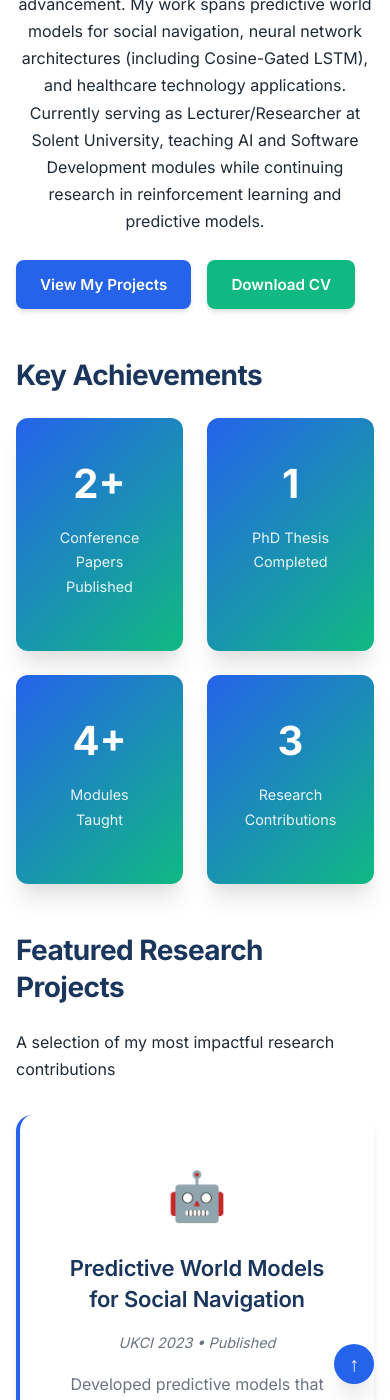
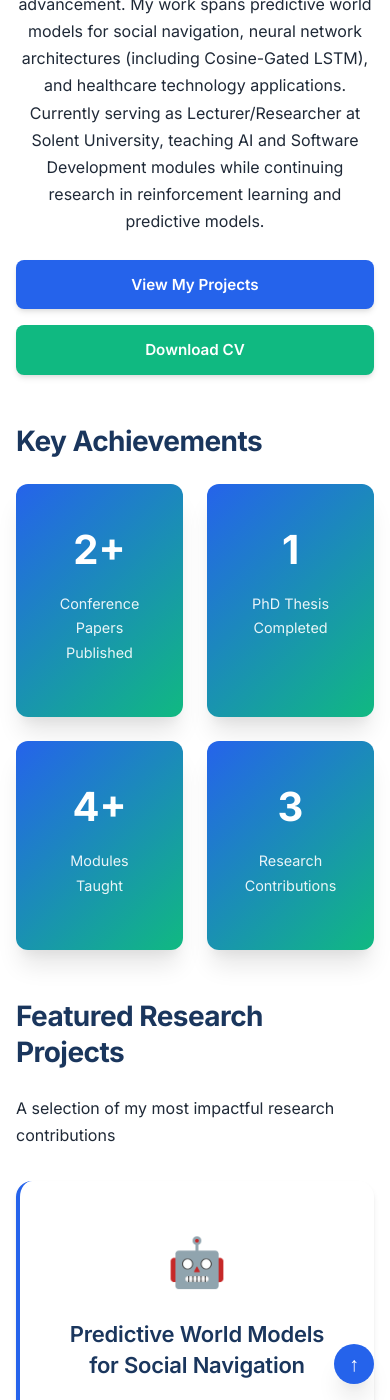
Before and after one commit to goodluckoguzie/goodluckoguzie.github.io, a Jekyll site: the page built from index.md, in a window 390 px wide and 1400 px high, scrolled down 478 px. Built offline with Jekyll 4.4.1, drawn with Linux system fonts in a browser that asks for light colours.

Commit message:
Add mobile responsive styles for new pages and update navigation config

```diff
--- a/_config.yml
+++ b/_config.yml
@@ -16,7 +16,7 @@
 # Social Links
 social:
   linkedin: "goodluck-oguzie-0387b3157"
-  github: "goodluckoguzie"  # Update with your GitHub username
+  github: "goodluckoguzie"
   google_scholar: ""  # Add your Google Scholar ID
   orcid: ""  # Add your ORCID ID
   researchgate: ""  # Add your ResearchGate profile
@@ -35,14 +35,14 @@
 navigation:
   - title: Home
     url: /
-  - title: Research
-    url: /research/
-  - title: Publications
-    url: /publications/
-  - title: Teaching
-    url: /teaching/
+  - title: About
+    url: /about/
+  - title: Portfolio
+    url: /portfolio/
   - title: CV
     url: /cv/
+  - title: Insights
+    url: /insights/
 
 # Exclude from processing
 exclude:
--- a/assets/css/style.css
+++ b/assets/css/style.css
@@ -708,6 +708,52 @@
         width: 40px;
         height: 40px;
     }
+
+    .about-hero {
+        flex-direction: column;
+        text-align: center;
+        gap: 2rem;
+    }
+
+    .about-photo {
+        width: 150px;
+        height: 150px;
+    }
+
+    .hero-actions {
+        flex-direction: column;
+    }
+
+    .hero-actions .btn {
+        width: 100%;
+        text-align: center;
+    }
+
+    .contact-actions {
+        flex-direction: column;
+    }
+
+    .contact-actions .btn {
+        width: 100%;
+        text-align: center;
+    }
+
+    .research-icon {
+        font-size: 2.5rem;
+    }
+
+    .stats-grid {
+        grid-template-columns: repeat(2, 1fr);
+        gap: 1rem;
+    }
+
+    .stat-card {
+        padding: 1.5rem;
+    }
+
+    .stat-number {
+        font-size: 2rem;
+    }
 }
 
 /* Smooth scroll animations */
```
